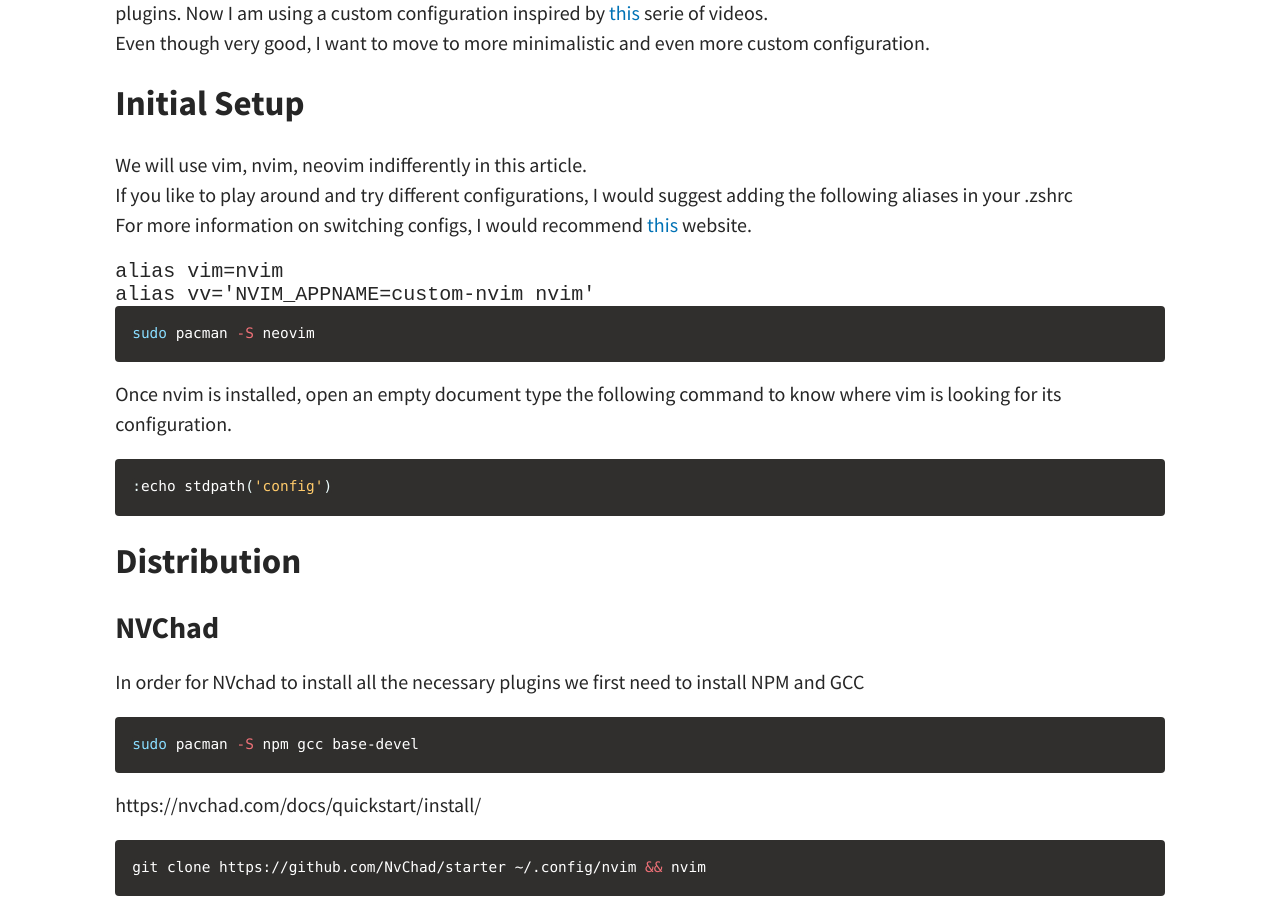
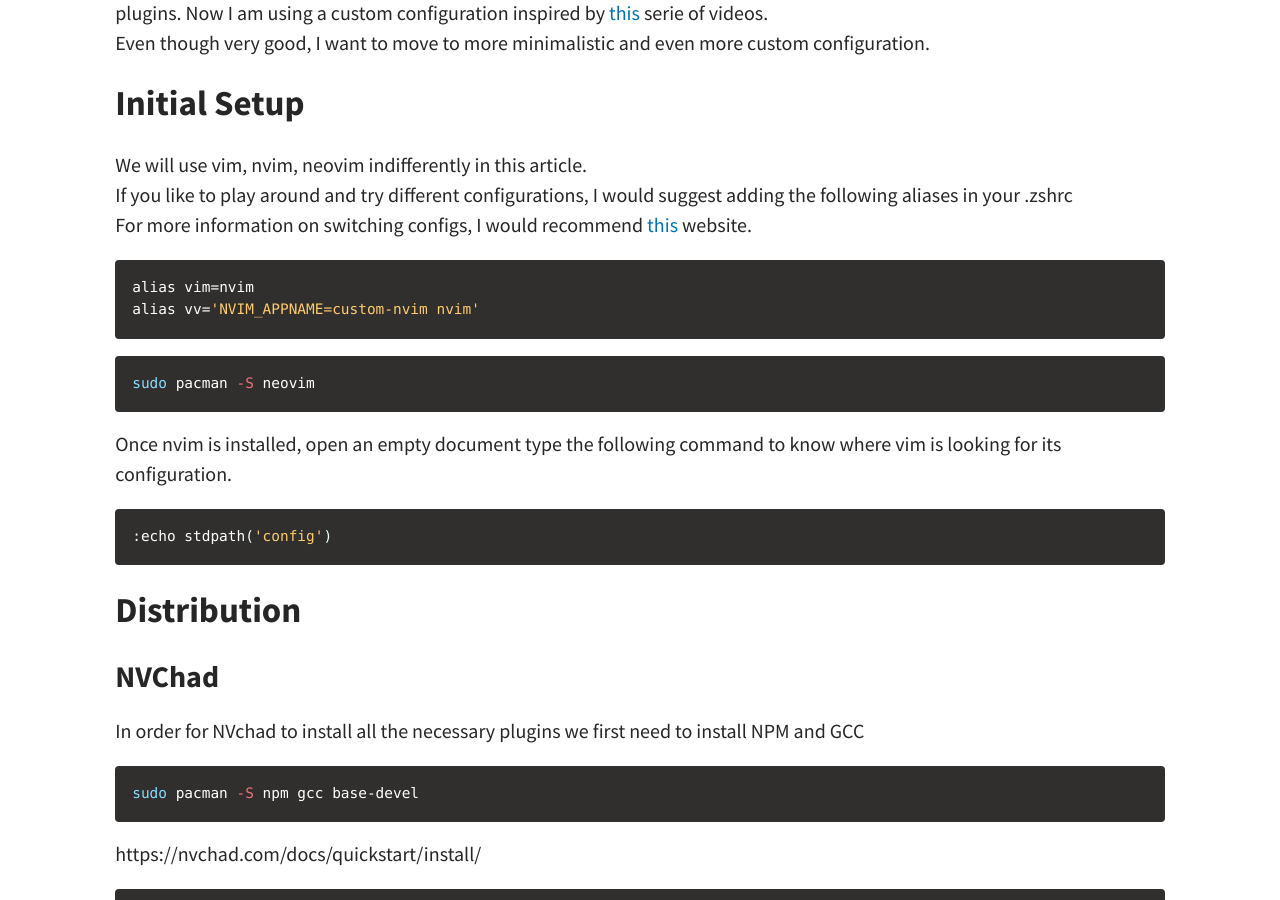
Before and after one commit to cristalcorp/cristalcorp.github.io, a Jekyll site: the page built from _posts/2024-09-22-Vim.md, in a window 1280 px wide and 900 px high, scrolled down 647 px. Built offline with Jekyll 4.4.1, drawn with Linux system fonts in a browser that asks for light colours; a script that is not in the unit is left out.

Commit message:
quote zshrc

````diff
--- a/_posts/2024-09-22-Vim.md
+++ b/_posts/2024-09-22-Vim.md
@@ -19,7 +19,7 @@ Even though very good, I want to move to more minimalistic and even more custom
 We will use vim, nvim, neovim indifferently in this article.
 If you like to play around and try different configurations, I would suggest adding the following aliases in your .zshrc
 For more information on switching configs, I would recommend [this](https://michaeluloth.com/neovim-switch-configs/) website.
-```zshrc
+```config
 alias vim=nvim
 alias vv='NVIM_APPNAME=custom-nvim nvim'
 ```
````
